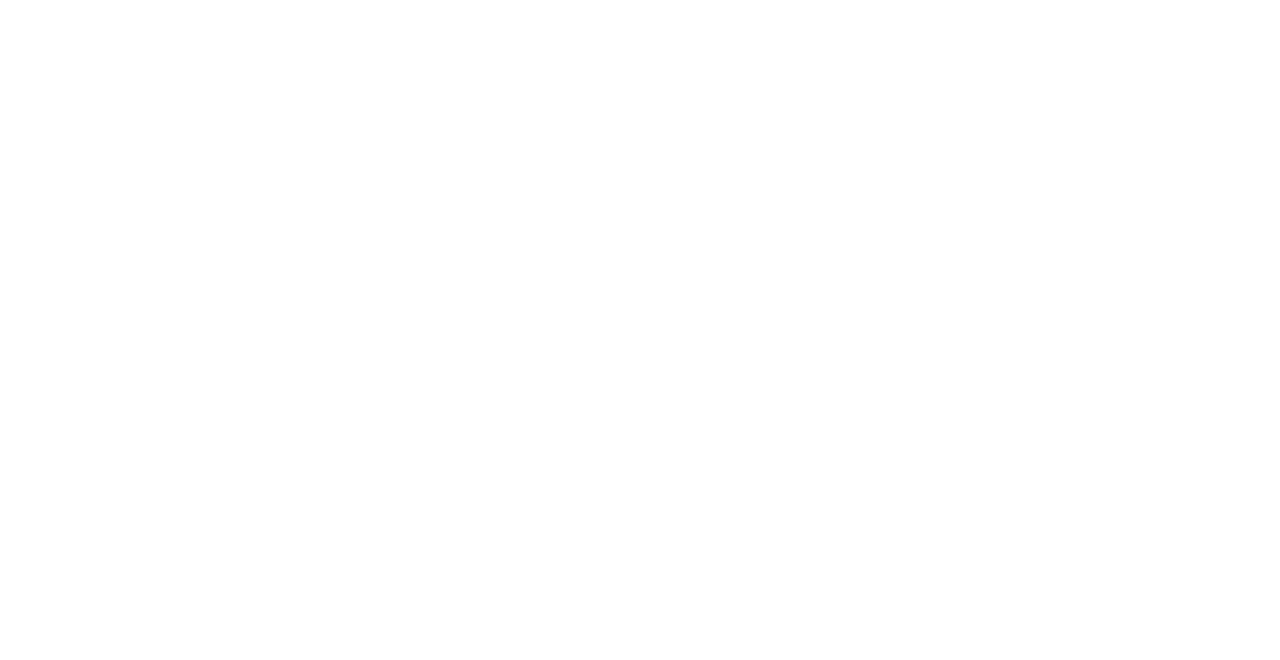
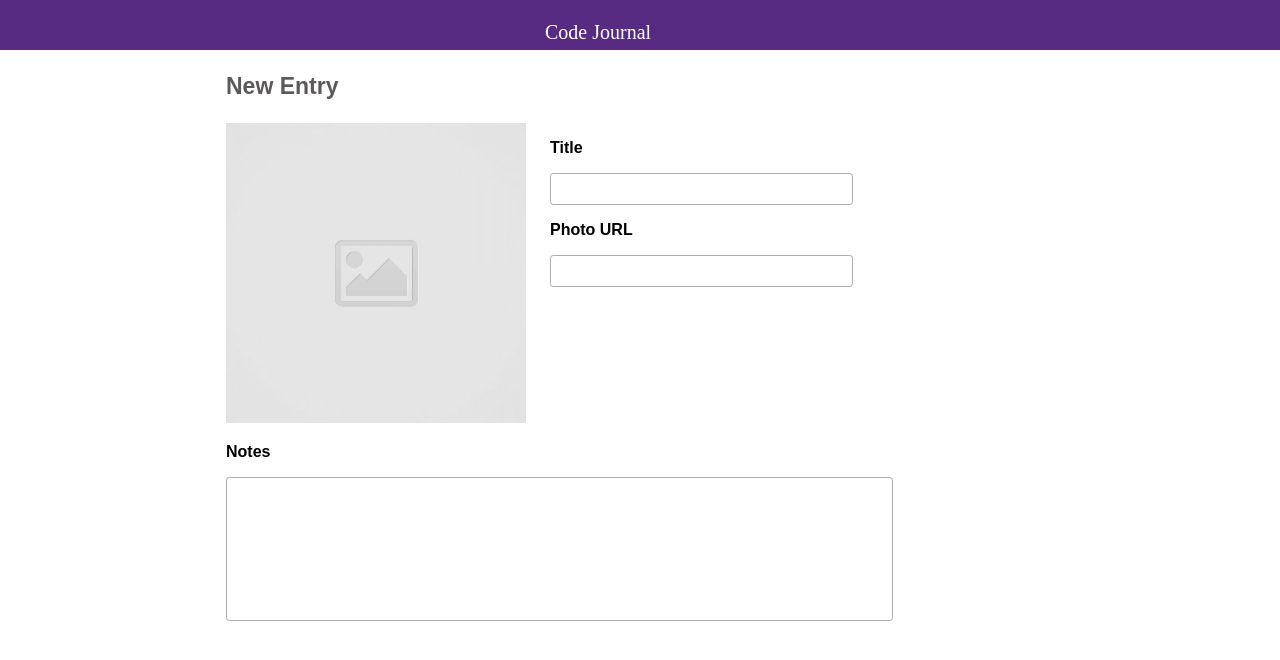
Before and after one commit to joshuapreciado/new-code-journal, a website: page index.html in a window 1280 px wide. Drawn offline with Linux system fonts and the light colour scheme; a web font is replaced by a local one.

Commit message:
Added entry form to html, made sure inputs are required

```diff
--- a/css/styles.css
+++ b/css/styles.css
@@ -0,0 +1,95 @@
+
+.heading {
+  background-color: #562B81;
+  height: 50px;
+  padding: 1px;
+  display: flex;
+  margin: auto;
+
+}
+.heading-text {
+  color: white;
+  font-size: 20px;
+  font-family: Proza Libre;
+  margin-left: 34rem;
+  font-weight: 100;
+  flex-basis: calc(100%);
+}
+
+p {
+  font-family: sans-serif;
+}
+
+.new-entry {
+  font-family: sans-serif;
+  color: rgb(91, 89, 89);
+  font-size: 23px;
+}
+
+img:nth-child(1) {
+  height: 300px;
+  width: 300px;
+}
+
+.title-text {
+  height: 2rem;
+    border-radius: .2rem;
+    border: solid 1px rgb(174, 173, 173);
+    margin-right: 2rem;
+}
+
+.photo-text {
+  height: 2rem;
+  border-radius: .2rem;
+  border: solid 1px rgb(174, 173, 173);
+  margin-right: 2rem;
+}
+
+.notes-text {
+  height: 5rem;
+  border-radius: .2rem;
+  border: solid 1px rgb(174, 173, 173);
+  margin-right: 2rem;
+  padding-bottom: 3.2rem;
+  padding-left: .5rem;
+}
+
+.column-half {
+  flex-basis: calc(20% / 3);
+}
+
+.textarea-1 {
+  resize: none;
+  height: 9rem;
+  border-radius: .2rem;
+  border: solid 1px rgb(174, 173, 173);
+  margin-right: 2rem;
+  padding-bottom: 3.2rem;
+  padding-left: .5rem;
+  padding-top: 5px;
+}
+
+@media screen and (max-width: 650px) {
+  .heading {
+    width: 100%;
+    height: 70px;
+  }
+
+  .heading-text {
+    margin-left: 1.4rem;
+    font-size: 30px;
+  }
+
+  .textarea-1 {
+    width: 20.5rem;
+  }
+
+
+  input {
+    width: 20.5rem;
+  }
+  img:nth-child(1) {
+    height: 329px;
+    width: 329px;
+  }
+}
--- a/index.html
+++ b/index.html
@@ -14,12 +14,50 @@
   <link rel="stylesheet" href="css/reset.css">
   <link rel="stylesheet" href="css/layout.css">
   <link rel="stylesheet" href="css/styles.css">
+  <link href="https://fonts.googleapis.com/css2?family=Open+Sans&family=Proza+Libre&display=swap" rel="stylesheet">
 </head>
 <body>
   <header>
+    <div class="heading">
+      <h3 class="heading-text">Code Journal</h3>
+    </div>
   </header>
   <main>
   </main>
+  <div data-view="entry-form">
+    <form>
+      <div class="container">
+        <div class="column-full">
+          <div class="new-entry">
+            <p><b>New Entry</b></p>
+          </div>
+        </div>
+        <div class="row">
+          <div class="column-half">
+            <img src="images/placeholder-image-square.jpg" alt="placeholder">
+          </div>
+          <div class="column-half">
+            <p><b>Title</b></p>
+            <input
+            required
+            size="35"
+            class="title-text"
+            type="text">
+            <p><b>Photo URL</b></p>
+            <input
+            required
+            size="35"
+            class="photo-text"
+            type="text">
+          </div>
+          <div class="column-full">
+            <p><b>Notes</b></p>
+            <textarea required cols="80" class="textarea-1"></textarea>
+          </div>
+        </div>
+      </div>
+    </form>
+  </div>
   <script src="js/data.js"></script>
   <script src="js/main.js"></script>
 </body>
```
